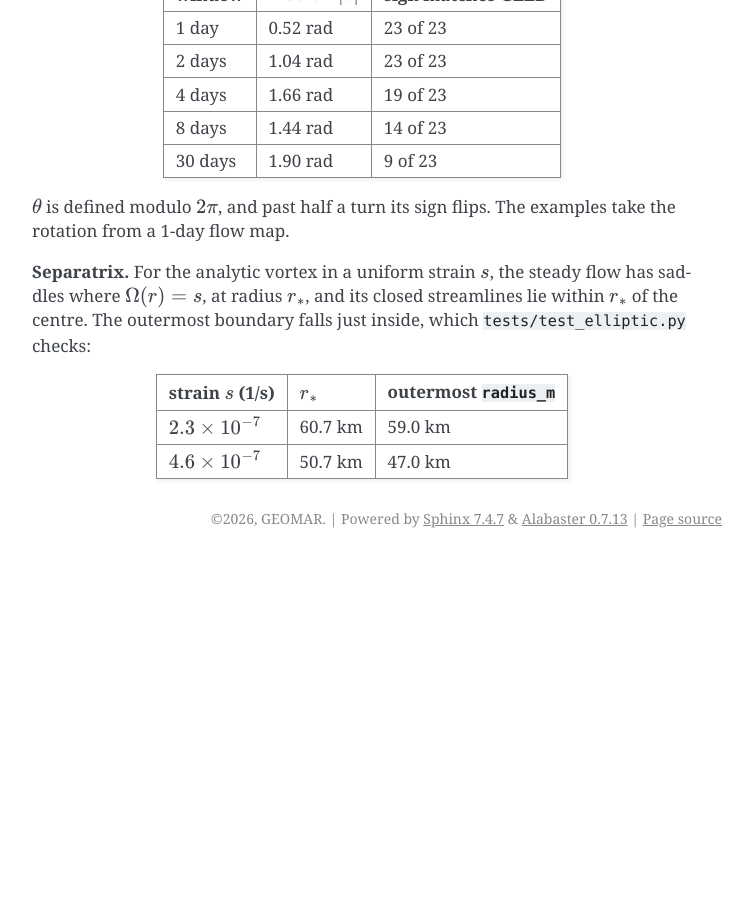
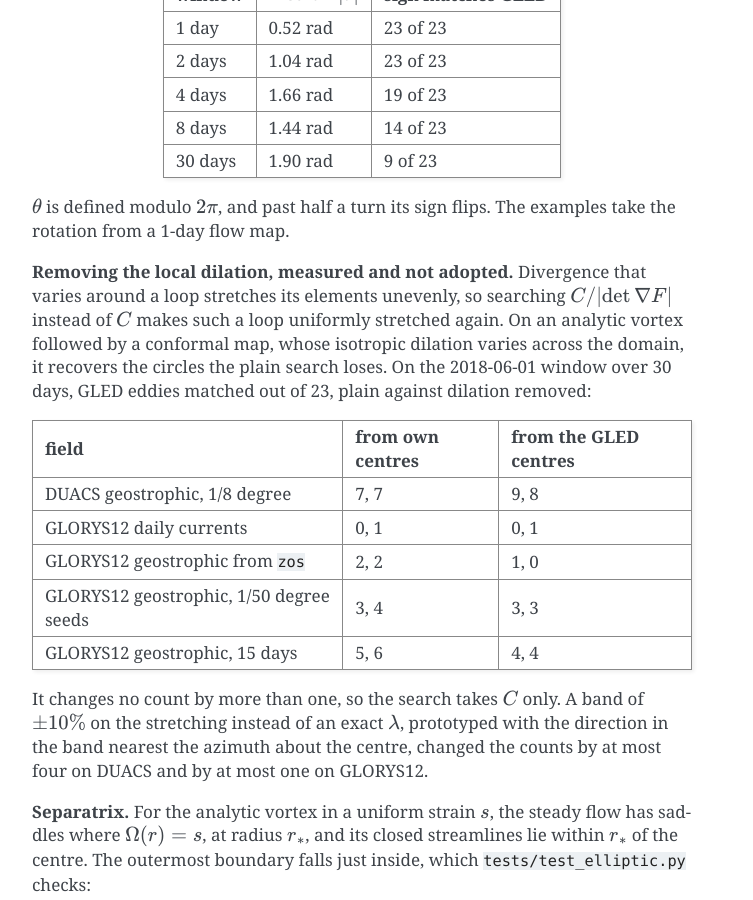
Before and after one commit to geomar-od-lagrange/lcs_parcels, a Sphinx documentation site: the page built from docs/numerics.md, in a window 1280 px wide and 900 px high, scrolled down 12740 px. Shown: the whole window, without its empty margins (388-1141 px from the left). Built offline with Sphinx 7.4.7, drawn with Linux system fonts in a browser that asks for light colours; pages that are not in the unit, such as notebooks, are missing from menus; before the commit the page ends 13298 px from its top, so only the background shows below that.

Commit message:
Record the dilation-removed search as measured and not adopted
Co-Authored-By: Claude Opus 5.5 <noreply@anthropic.com>

```diff
--- a/docs/numerics.md
+++ b/docs/numerics.md
@@ -560,6 +560,27 @@ taken over:
 $\theta$ is defined modulo $2\pi$, and past half a turn its sign flips. The
 examples take the rotation from a 1-day flow map.
 
+**Removing the local dilation, measured and not adopted.** Divergence that
+varies around a loop stretches its elements unevenly, so searching
+$C / \lvert\det\nabla F\rvert$ instead of $C$ makes such a loop uniformly
+stretched again. On an analytic vortex followed by a conformal map, whose
+isotropic dilation varies across the domain, it recovers the circles the plain
+search loses. On the 2018-06-01 window over 30 days, GLED eddies matched out of
+23, plain against dilation removed:
+
+| field | from own centres | from the GLED centres |
+|---|---|---|
+| DUACS geostrophic, 1/8 degree | 7, 7 | 9, 8 |
+| GLORYS12 daily currents | 0, 1 | 0, 1 |
+| GLORYS12 geostrophic from `zos` | 2, 2 | 1, 0 |
+| GLORYS12 geostrophic, 1/50 degree seeds | 3, 4 | 3, 3 |
+| GLORYS12 geostrophic, 15 days | 5, 6 | 4, 4 |
+
+It changes no count by more than one, so the search takes $C$ only. A band of
+$\pm 10\%$ on the stretching instead of an exact $\lambda$, prototyped with the
+direction in the band nearest the azimuth about the centre, changed the counts
+by at most four on DUACS and by at most one on GLORYS12.
+
 **Separatrix.** For the analytic vortex in a uniform strain $s$, the steady
 flow has saddles where $\Omega(r) = s$, at radius $r_*$, and its closed
 streamlines lie within $r_*$ of the centre. The outermost boundary falls just
```
